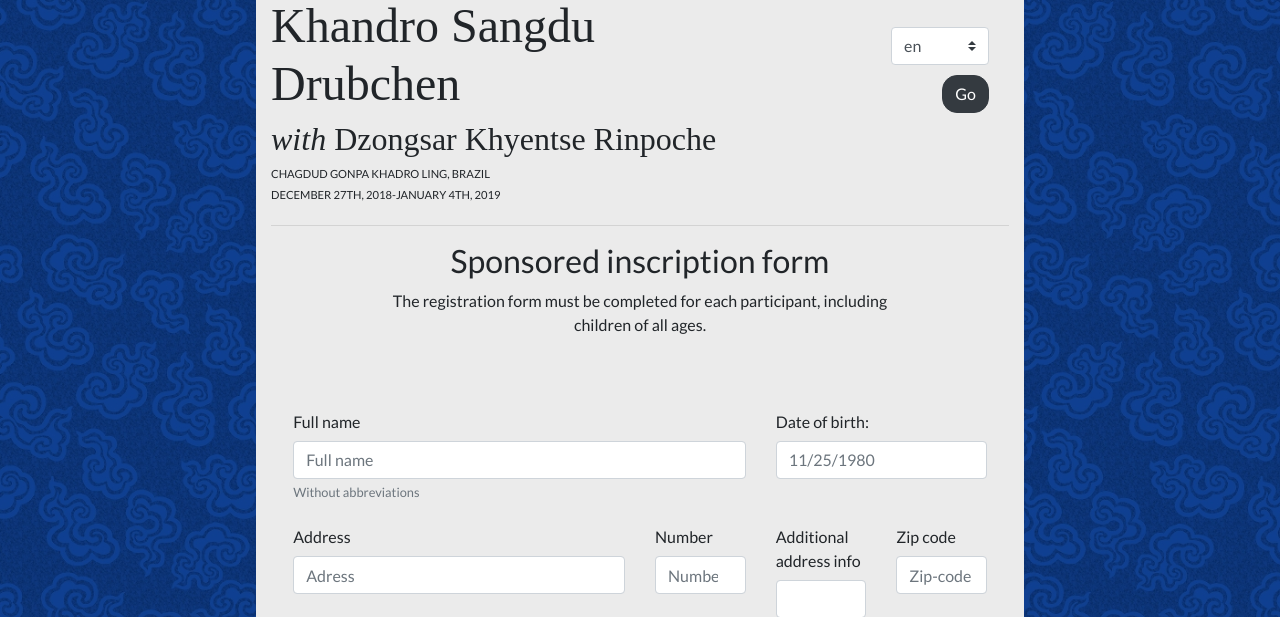
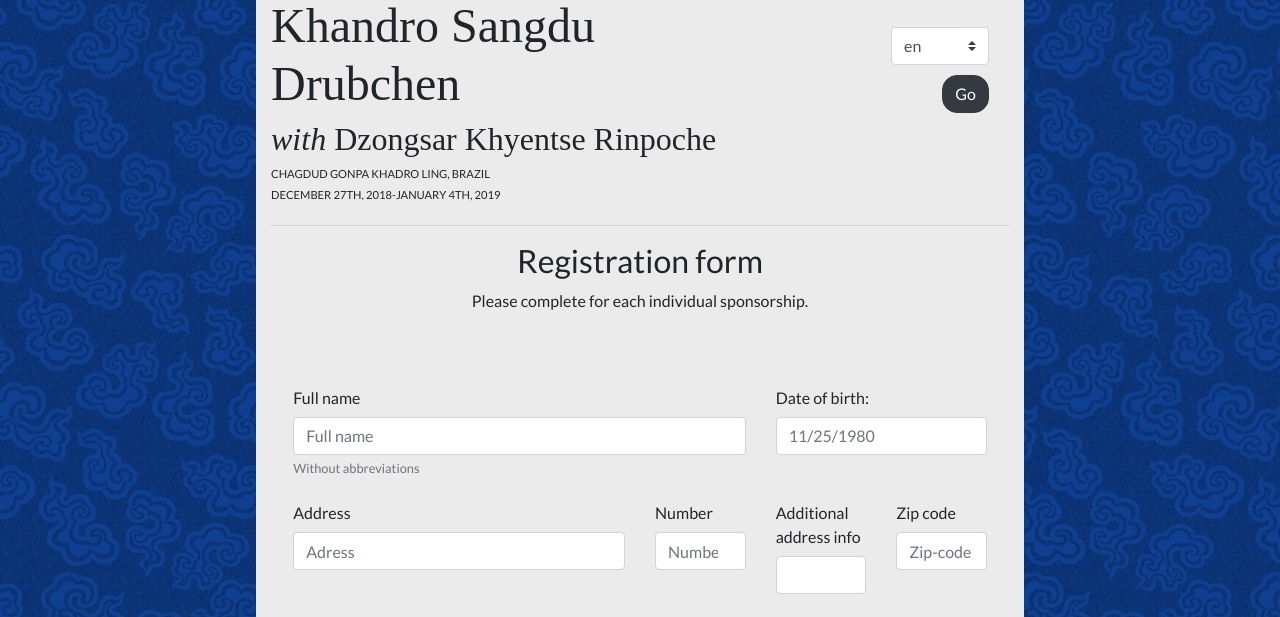
Before and after one commit to davelopeer/dkr_hotsite, a Django app: page /en/sponsored-form/ in a window 1280 px wide. Shown: the part 93-710 px from the top of the page. Run offline with Django 3.2, Linux system fonts and the light colour scheme; some libraries are stand-ins or nearby versions; some web fonts are replaced.

Commit message:
Change the heading from the sponsored form and translations

```diff
--- a/website/templates/sponsored-form.html
+++ b/website/templates/sponsored-form.html
@@ -9,12 +9,12 @@
   {% endblock %}
 
   {% block body_block %}
-  <h2 class="text-center section_title">{% trans "Sponsored inscription form" %}</h2>
+  <h2 class="text-center section_title">{% trans "Registration form" %}</h2>
   <form class="form" role="form" action="" method="post" enctype="multipart/form-data">
     {% csrf_token %}
     <div class="margin-bottom row justify-content-center">
       <div class=" col-md-9">
-        <p class="text-center">{% trans "The registration form must be completed for each participant, including children of all ages." %}</p>
+        <p class="text-center">{% trans "Please complete for each individual sponsorship." %}</p>
       </div>
     </div>
     <div class="row">
```
Also changed, not shown: db.sqlite3, locale/es/LC_MESSAGES/django.po, locale/pt/LC_MESSAGES/django.po, 2 other files.
